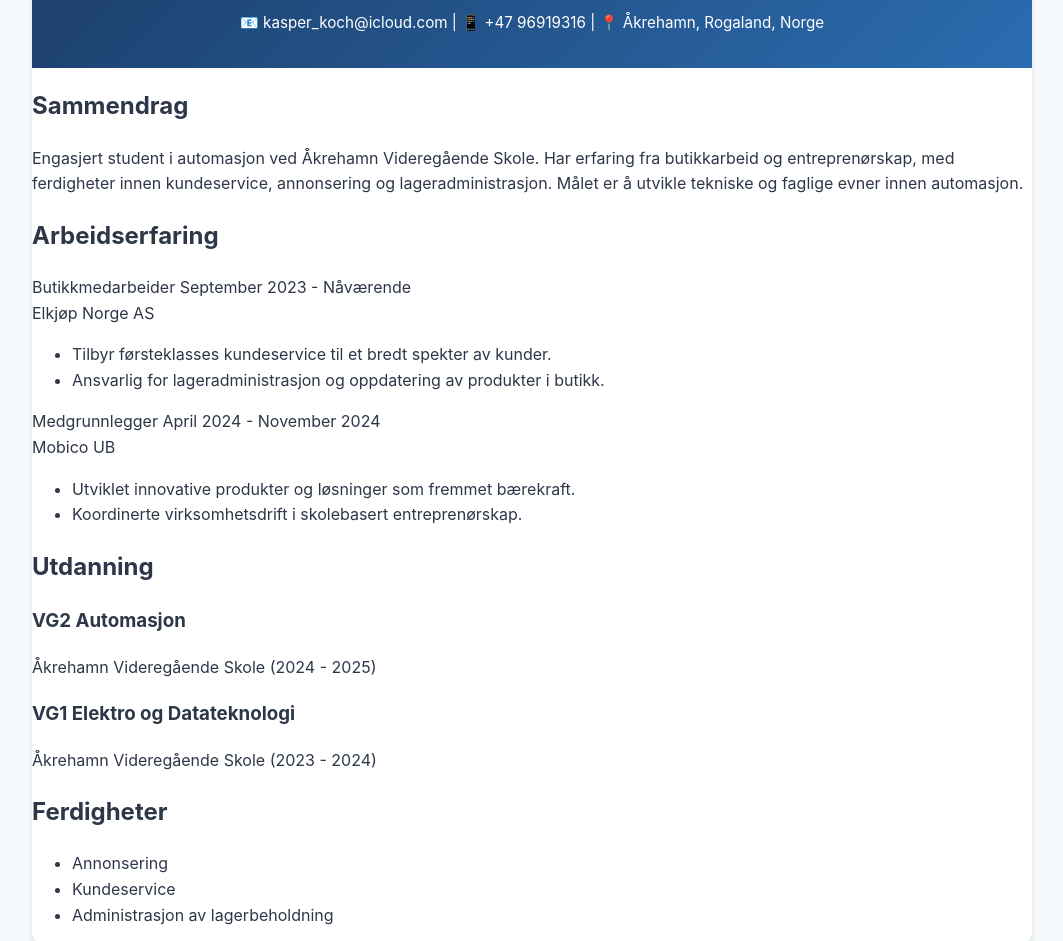
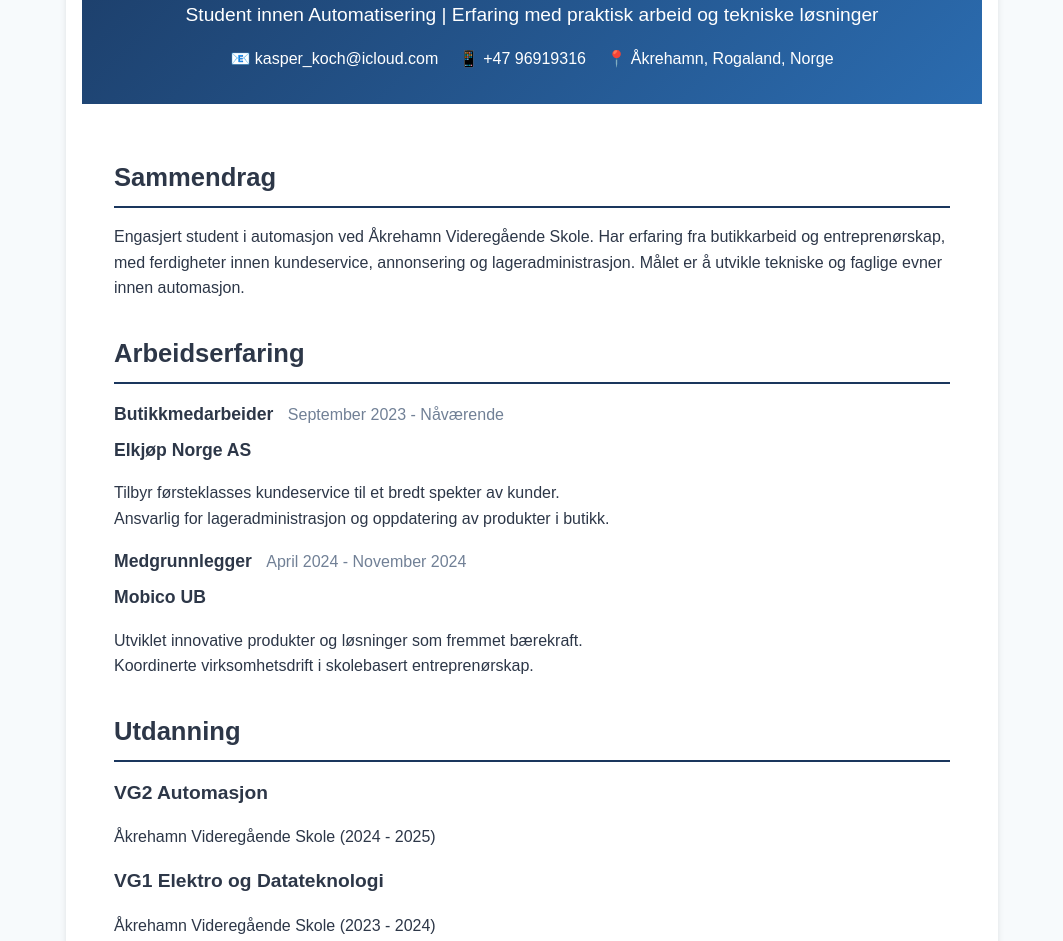
Before and after one commit to halvi07/kaspercv, a plain HTML site: page index.html in a window 1280 px wide. Shown: the part 296-1237 px from the top of the page, without its empty margins (108-1171 px from the left). Drawn offline with Linux system fonts and the light colour scheme.

Commit message:
Update index.html

```diff
--- a/index.html
+++ b/index.html
@@ -3,7 +3,7 @@
 <head>
     <meta charset="UTF-8">
     <meta name="viewport" content="width=device-width, initial-scale=1.0">
-    <title>Profesjonell CV</title>
+    <title>Profesjonell CV - Kasper Koch</title>
     <style>
         :root {
             --primary-color: #1a365d;
@@ -16,72 +16,148 @@
             --border-radius: 12px;
             --shadow-md: 0 4px 6px rgba(0,0,0,0.1);
             --gradient: linear-gradient(135deg, var(--primary-color), var(--secondary-color));
+            --font-family: 'Arial', sans-serif;
+            --font-family-header: 'Inter', sans-serif;
         }
 
         body {
-            font-family: 'Inter', -apple-system, BlinkMacSystemFont, 'Segoe UI', Roboto, sans-serif;
+            font-family: var(--font-family);
             background: var(--background);
             color: var(--text-color);
             line-height: 1.6;
-            padding: 2rem;
+            margin: 0;
+            padding: 0;
         }
 
         .cv-container {
-            max-width: 1000px;
-            margin: 0 auto;
+            width: 100%;
+            max-width: 900px;
+            margin: 2rem auto;
             background: var(--white);
             border-radius: var(--border-radius);
             box-shadow: var(--shadow-md);
+            padding: 1rem;
             overflow: hidden;
         }
 
         .header {
             background: var(--gradient);
             padding: 2rem;
+            text-align: center;
             color: var(--white);
-            text-align: center;
+            border-radius: var(--border-radius) var(--border-radius) 0 0;
             position: relative;
         }
 
         .header img {
             max-width: 120px;
-            max-height: 120px;
+            height: 120px;
             border-radius: 50%;
+            object-fit: cover;
             box-shadow: var(--shadow-md);
             margin-bottom: 1rem;
         }
 
         .header h1 {
+            font-family: var(--font-family-header);
             font-size: 2.5rem;
             font-weight: bold;
-            margin: 0.5rem 0;
+            margin: 0;
         }
 
         .header p {
-            font-size: 1rem;
+            font-size: 1.2rem;
             margin: 0.5rem 0;
         }
 
         .contact-info {
+            font-size: 1rem;
+            color: var(--white);
             margin-top: 1rem;
-            font-size: 0.95rem;
+        }
+
+        .contact-info span {
+            margin: 0.5rem;
+        }
+
+        main {
+            padding: 2rem;
+        }
+
+        section {
+            margin-bottom: 2rem;
+        }
+
+        h2 {
+            font-size: 1.6rem;
+            border-bottom: 2px solid var(--primary-color);
+            padding-bottom: 0.5rem;
+            margin-bottom: 1rem;
+            font-weight: bold;
+        }
+
+        h3 {
+            font-size: 1.2rem;
+            margin-top: 0;
+            margin-bottom: 0.5rem;
+            font-weight: 600;
+        }
+
+        .experience-item,
+        .education-item {
+            margin-bottom: 1rem;
+        }
+
+        .job-title {
+            font-size: 1.1rem;
+            font-weight: 600;
+        }
+
+        .job-date {
+            font-size: 1rem;
+            color: var(--text-light);
+            margin-left: 10px;
+        }
+
+        .company-name {
+            font-size: 1.1rem;
+            font-weight: 600;
+            margin-top: 0.5rem;
+        }
+
+        .skills-grid {
+            display: flex;
+            flex-wrap: wrap;
+            gap: 15px;
+        }
+
+        .skills-grid li {
+            background-color: var(--secondary-color);
+            color: var(--white);
+            padding: 8px 15px;
+            border-radius: 8px;
+            font-size: 1rem;
+        }
+
+        .section ul {
+            list-style-type: none;
+            padding-left: 0;
         }
     </style>
 </head>
 <body>
     <div class="cv-container">
         <header class="header">
-            <!-- Her legger du til bildet -->
-
-
-            <img src=https://kaspercv.mobico.no/logo.jpg  alt="Profilbilde av Kasper Koch">
+            <img src="https://kaspercv.mobico.no/logo.jpg" alt="Profilbilde av Kasper Koch">
             <h1>Kasper Koch</h1>
             <p>Student innen Automatisering | Erfaring med praktisk arbeid og tekniske løsninger</p>
             <div class="contact-info">
-                📧 kasper_koch@icloud.com | 📱 +47 96919316 | 📍 Åkrehamn, Rogaland, Norge
+                <span>📧 kasper_koch@icloud.com</span>
+                <span>📱 +47 96919316</span>
+                <span>📍 Åkrehamn, Rogaland, Norge</span>
             </div>
         </header>
-<main class="main-content">
+        <main>
             <section class="section">
                 <h2>Sammendrag</h2>
                 <p>Engasjert student i automasjon ved Åkrehamn Videregående Skole. Har erfaring fra butikkarbeid og entreprenørskap, med ferdigheter innen kundeservice, annonsering og lageradministrasjon. Målet er å utvikle tekniske og faglige evner innen automasjon.</p>
@@ -100,6 +176,7 @@
                         <li>Ansvarlig for lageradministrasjon og oppdatering av produkter i butikk.</li>
                     </ul>
                 </div>
+
                 <div class="experience-item">
                     <div class="experience-header">
                         <span class="job-title">Medgrunnlegger</span>
```
Lines whose indentation alone changed are shown as unchanged.
